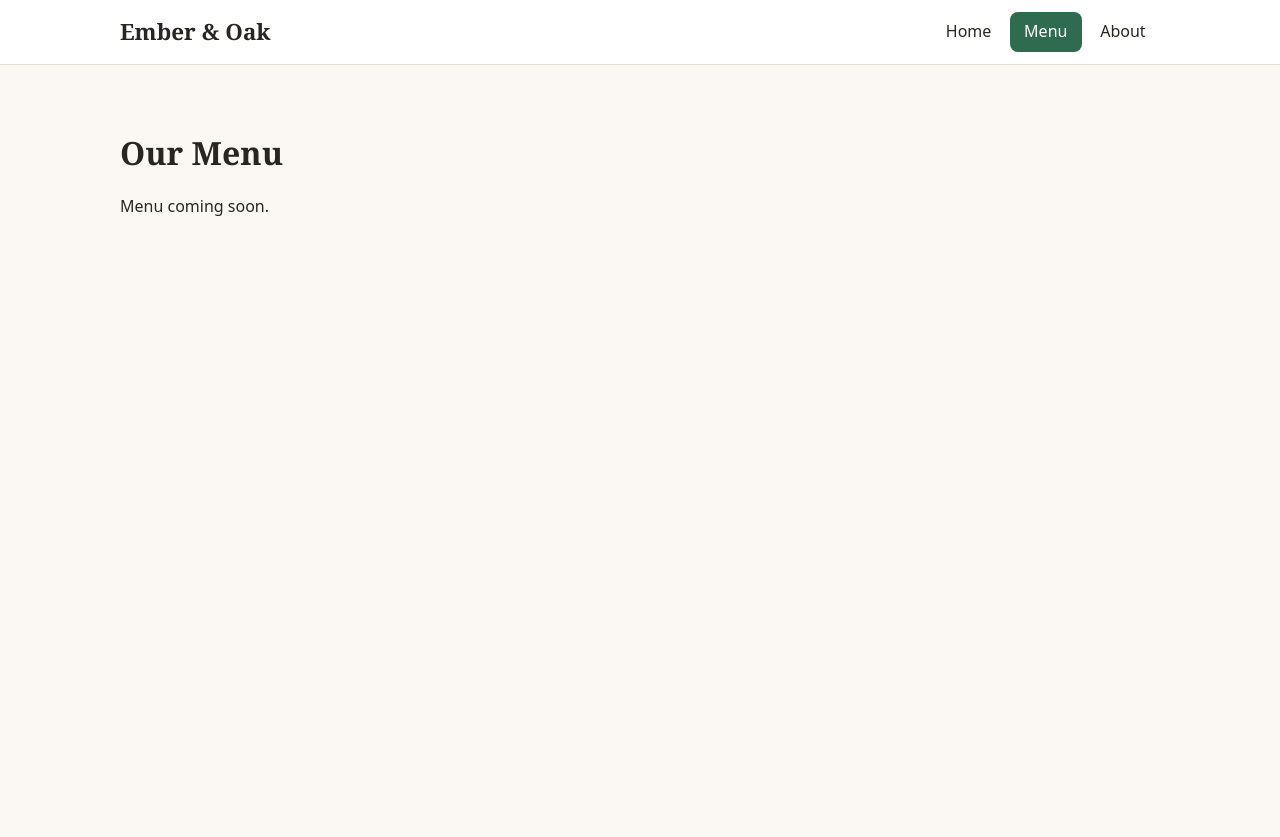
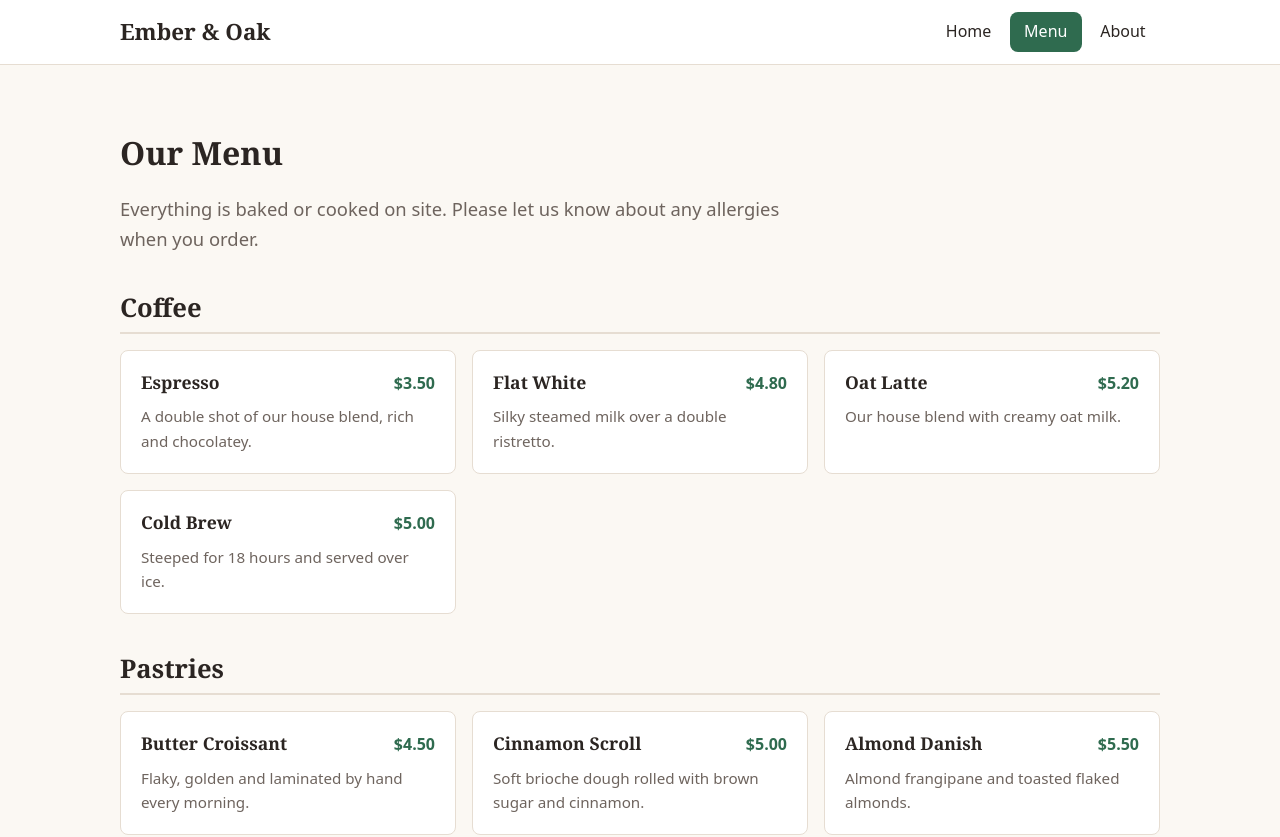
Before and after one commit to Vivid-Clarity/DeepTech-test-repo, a React (Vite) app: page /menu in a window 1280 px wide. Shown: the top 837 px of the page. Before the commit the page ends 800 px from the top, so only its background shows below. Built offline with nearby package versions, Linux system fonts and the light colour scheme.

Commit message:
Add menu page grouped by category from local menu data
Also shows the featured items on the home page.

```diff
--- /dev/null
+++ b/src/data/menu.json
@@ -0,0 +1,16 @@
+[
+  { "id": "espresso", "name": "Espresso", "description": "A double shot of our house blend, rich and chocolatey.", "price": 3.5, "category": "Coffee" },
+  { "id": "flat-white", "name": "Flat White", "description": "Silky steamed milk over a double ristretto.", "price": 4.8, "category": "Coffee" },
+  { "id": "oat-latte", "name": "Oat Latte", "description": "Our house blend with creamy oat milk.", "price": 5.2, "category": "Coffee" },
+  { "id": "cold-brew", "name": "Cold Brew", "description": "Steeped for 18 hours and served over ice.", "price": 5.0, "category": "Coffee" },
+  { "id": "croissant", "name": "Butter Croissant", "description": "Flaky, golden and laminated by hand every morning.", "price": 4.5, "category": "Pastries", "featured": true },
+  { "id": "cinnamon-scroll", "name": "Cinnamon Scroll", "description": "Soft brioche dough rolled with brown sugar and cinnamon.", "price": 5.0, "category": "Pastries" },
+  { "id": "almond-danish", "name": "Almond Danish", "description": "Almond frangipane and toasted flaked almonds.", "price": 5.5, "category": "Pastries" },
+  { "id": "fruit-tart", "name": "Seasonal Fruit Tart", "description": "Vanilla custard and whatever fruit is best this week.", "price": 6.5, "category": "Pastries" },
+  { "id": "avocado-toast", "name": "Smashed Avocado", "description": "On wood-fired sourdough with feta, lemon and chilli.", "price": 16.5, "category": "Breakfast", "featured": true },
+  { "id": "bircher", "name": "Bircher Muesli", "description": "Oats soaked overnight with apple, yoghurt and berries.", "price": 12.0, "category": "Breakfast" },
+  { "id": "big-breakfast", "name": "Ember Breakfast Plate", "description": "Eggs your way, bacon, mushrooms, tomato and toast.", "price": 22.0, "category": "Breakfast" },
+  { "id": "pumpkin-salad", "name": "Roast Pumpkin Salad", "description": "Pumpkin, spinach, lentils, pepitas and tahini dressing.", "price": 17.0, "category": "Lunch" },
+  { "id": "pork-toastie", "name": "Pulled Pork Toastie", "description": "Slow-cooked pork, pickled slaw and cheddar on sourdough.", "price": 15.5, "category": "Lunch", "featured": true },
+  { "id": "soup", "name": "Soup of the Day", "description": "Ask at the counter. Served with a thick slice of bread.", "price": 13.0, "category": "Lunch" }
+]
--- a/src/index.css
+++ b/src/index.css
@@ -65,3 +65,15 @@ a {
   background: var(--color-primary-dark);
   border-color: var(--color-primary-dark);
 }
+
+.lead {
+  font-size: 1.15rem;
+  color: var(--color-muted);
+  max-width: 42rem;
+}
+
+.price {
+  font-weight: 700;
+  color: var(--color-primary);
+  white-space: nowrap;
+}
--- a/src/pages/Home.css
+++ b/src/pages/Home.css
@@ -15,3 +15,45 @@
   max-width: 36rem;
   margin: 0 auto 2rem;
 }
+
+.featured {
+  padding-top: 3.5rem;
+  padding-bottom: 4rem;
+}
+
+.featured h2 {
+  font-size: 2rem;
+  margin: 0 0 1.5rem;
+  text-align: center;
+}
+
+.featured-grid {
+  display: grid;
+  grid-template-columns: repeat(auto-fit, minmax(240px, 1fr));
+  gap: 1rem;
+}
+
+.featured-item {
+  background: var(--color-surface);
+  border: 1px solid var(--color-border);
+  border-radius: var(--radius);
+  padding: 1.25rem;
+}
+
+.featured-item-header {
+  display: flex;
+  justify-content: space-between;
+  align-items: baseline;
+  gap: 1rem;
+}
+
+.featured-item h3 {
+  margin: 0;
+  font-size: 1.1rem;
+}
+
+.featured-item p {
+  margin: 0.5rem 0 0;
+  color: var(--color-muted);
+  font-size: 0.95rem;
+}
--- a/src/pages/Home.jsx
+++ b/src/pages/Home.jsx
@@ -1,5 +1,9 @@
 import { Link } from 'react-router-dom'
+import menu from '../data/menu.json'
+import { formatPrice } from '../utils/formatPrice'
 import './Home.css'
+
+const featured = menu.filter((item) => item.featured)
 
 function Home() {
   return (
@@ -15,6 +19,21 @@ function Home() {
           </Link>
         </div>
       </section>
+
+      <section className="container featured">
+        <h2>Customer favourites</h2>
+        <div className="featured-grid">
+          {featured.map((item) => (
+            <article key={item.id} className="featured-item">
+              <div className="featured-item-header">
+                <h3>{item.name}</h3>
+                <span className="price">{formatPrice(item.price)}</span>
+              </div>
+              <p>{item.description}</p>
+            </article>
+          ))}
+        </div>
+      </section>
     </>
   )
 }
--- /dev/null
+++ b/src/pages/Menu.css
@@ -0,0 +1,41 @@
+.menu-category {
+  margin-top: 2.5rem;
+}
+
+.menu-category h2 {
+  font-size: 1.6rem;
+  margin: 0 0 1rem;
+  padding-bottom: 0.5rem;
+  border-bottom: 2px solid var(--color-border);
+}
+
+.menu-grid {
+  display: grid;
+  grid-template-columns: repeat(auto-fill, minmax(280px, 1fr));
+  gap: 1rem;
+}
+
+.menu-item {
+  background: var(--color-surface);
+  border: 1px solid var(--color-border);
+  border-radius: var(--radius);
+  padding: 1.25rem;
+}
+
+.menu-item-header {
+  display: flex;
+  justify-content: space-between;
+  align-items: baseline;
+  gap: 1rem;
+}
+
+.menu-item h3 {
+  margin: 0;
+  font-size: 1.1rem;
+}
+
+.menu-item p {
+  margin: 0.5rem 0 0;
+  color: var(--color-muted);
+  font-size: 0.95rem;
+}
--- a/src/pages/Menu.jsx
+++ b/src/pages/Menu.jsx
@@ -1,8 +1,35 @@
+import menu from '../data/menu.json'
+import { formatPrice } from '../utils/formatPrice'
+import './Menu.css'
+
+const categories = ['Coffee', 'Pastries', 'Breakfast', 'Lunch']
+
 function Menu() {
   return (
     <div className="container page">
       <h1>Our Menu</h1>
-      <p>Menu coming soon.</p>
+      <p className="lead">
+        Everything is baked or cooked on site. Please let us know about any allergies when you order.
+      </p>
+
+      {categories.map((category) => (
+        <section key={category} className="menu-category">
+          <h2>{category}</h2>
+          <div className="menu-grid">
+            {menu
+              .filter((item) => item.category === category)
+              .map((item) => (
+                <article key={item.id} className="menu-item">
+                  <div className="menu-item-header">
+                    <h3>{item.name}</h3>
+                    <span className="price">{formatPrice(item.price)}</span>
+                  </div>
+                  <p>{item.description}</p>
+                </article>
+              ))}
+          </div>
+        </section>
+      ))}
     </div>
   )
 }
--- /dev/null
+++ b/src/utils/formatPrice.js
@@ -0,0 +1,3 @@
+export function formatPrice(price) {
+  return `$${price.toFixed(2)}`
+}
```
